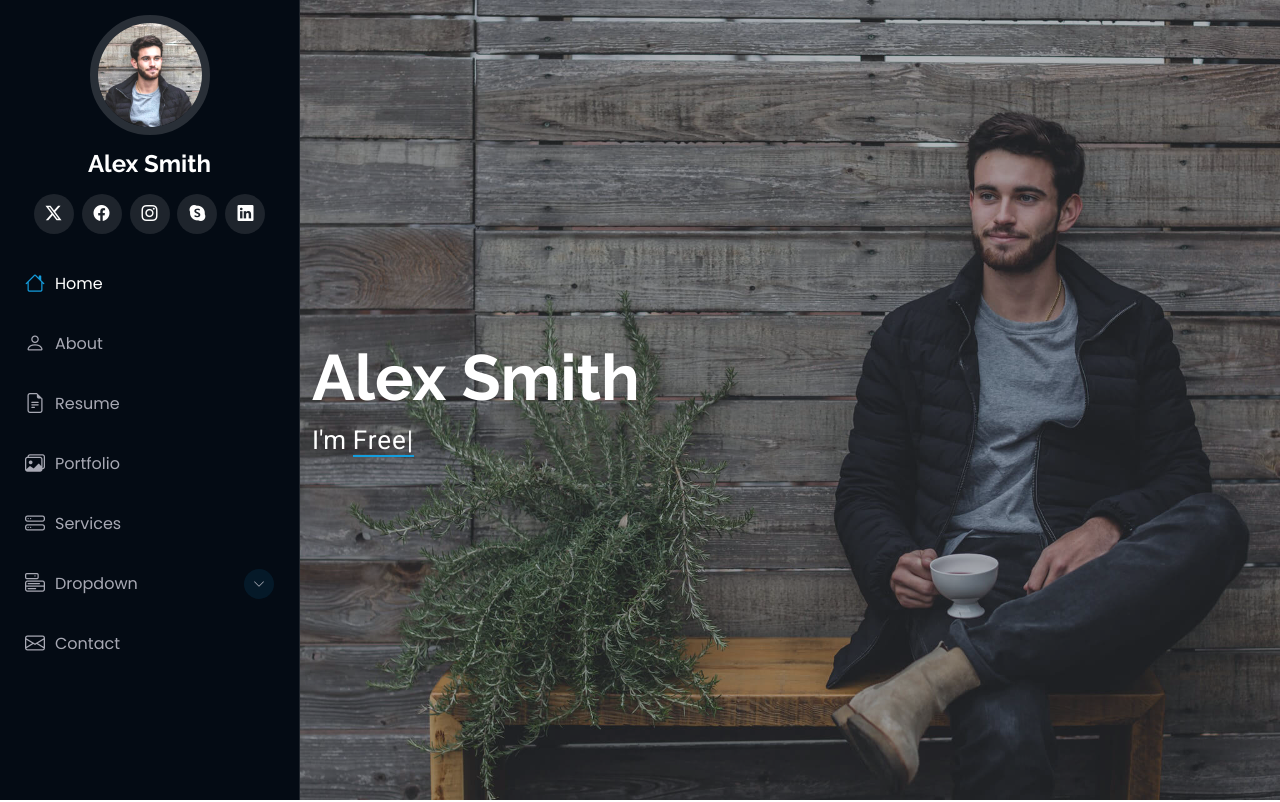
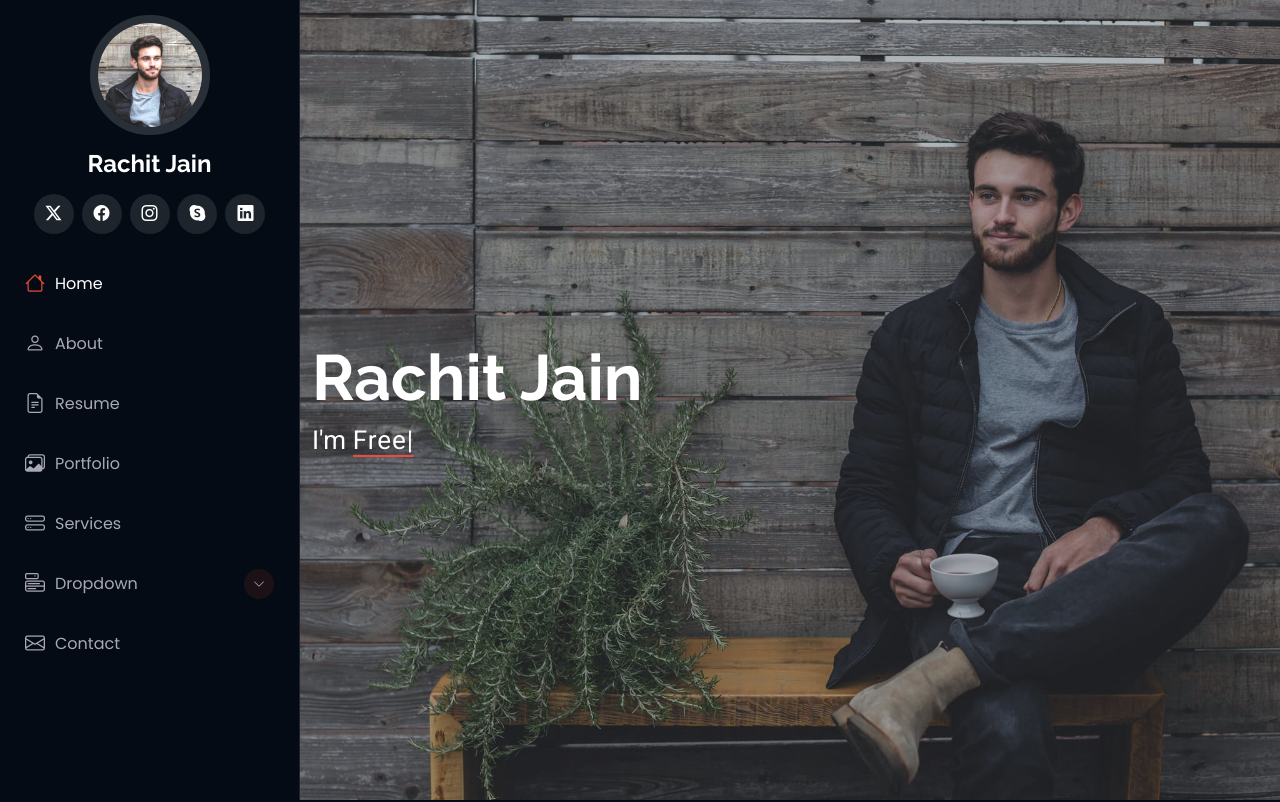
Before and after one commit to ProgrammerRachit1503/ProgrammerRachit1503.github.io, a plain HTML site: page index.html in a window 1280 px wide. Shown: the top 802 px of the page. Drawn offline with Linux system fonts and the light colour scheme.

Commit message:
Updated Info and color theme

```diff
--- a/assets/css/main.css
+++ b/assets/css/main.css
@@ -19,29 +19,32 @@
 
 /* Global Colors - The following color variables are used throughout the website. Updating them here will change the color scheme of the entire website */
 :root {
-  --background-color: #ffffff; /* Background color for the entire website, including individual sections */
-  --default-color: #272829; /* Default color used for the majority of the text content across the entire website */
-  --heading-color: #050d18; /* Color for headings, subheadings and title throughout the website */
-  --accent-color: #149ddd; /* Accent color that represents your brand on the website. It's used for buttons, links, and other elements that need to stand out */
-  --surface-color: #ffffff; /* The surface color is used as a background of boxed elements within sections, such as cards, icon boxes, or other elements that require a visual separation from the global background. */
-  --contrast-color: #ffffff; /* Contrast color for text, ensuring readability against backgrounds of accent, heading, or default colors. */
+  --background-color: #040b14; /* A deep navy blue, acts as the main dark background */
+  --default-color: #ffffff; /* White text for high readability on the dark background */
+  --heading-color: #ffffff; /* White for all headings and titles */
+  --accent-color: #e74c3c; /* A strong red for all links, buttons, and highlights */
+  --surface-color: #151f2b; /* A slightly lighter dark color for cards and boxed elements */
+  --contrast-color: #ffffff; /* White text to be used on top of accent-colored elements */
 }
 
 /* Nav Menu Colors - The following color variables are used specifically for the navigation menu. They are separate from the global colors to allow for more customization options */
 :root {
-  --nav-color: #a8a9b4;  /* The default color of the main navmenu links */
-  --nav-hover-color: #ffffff; /* Applied to main navmenu links when they are hovered over or active */
-  --nav-mobile-background-color: #040b14; /* Used as the background color for mobile navigation menu */
-  --nav-dropdown-background-color: #040b14; /* Used as the background color for dropdown items that appear when hovering over primary navigation items */
-  --nav-dropdown-color: #a8a9b4; /* Used for navigation links of the dropdown items in the navigation menu. */
-  --nav-dropdown-hover-color: #ffffff; /* Similar to --nav-hover-color, this color is applied to dropdown navigation links when they are hovered over. */
+  --nav-color: #a8a9b4;  /* A soft gray for default navigation links */
+  --nav-hover-color: #ffffff; /* Bright white for active or hovered navigation links */
+  --nav-mobile-background-color: #040b14; /* Retains the dark theme for mobile navigation */
+  --nav-dropdown-background-color: #040b14; /* Retains the dark theme for dropdowns */
+  --nav-dropdown-color: #a8a9b4; /* Soft gray for dropdown links */
+  --nav-dropdown-hover-color: #ffffff; /* Bright white for hovered dropdown links */
 }
 
-/* Color Presets - These classes override global colors when applied to any section or element, providing reuse of the sam color scheme. */
+/* Color Presets - These classes override global colors when applied to any section or element, providing reuse of the same color scheme. */
 
 .light-background {
   --background-color: #f4fafd;
+  --default-color: #272829;
+  --heading-color: #050d18;
   --surface-color: #ffffff;
+  --contrast-color: #272829;
 }
 
 .dark-background {
--- a/index.html
+++ b/index.html
@@ -48,7 +48,7 @@
     <a href="index.html" class="logo d-flex align-items-center justify-content-center">
       <!-- Uncomment the line below if you also wish to use an image logo -->
       <!-- <img src="assets/img/logo.png" alt=""> -->
-      <h1 class="sitename">Alex Smith</h1>
+      <h1 class="sitename">Rachit Jain</h1>
     </a>
 
     <div class="social-links text-center">
@@ -97,7 +97,7 @@
       <img src="assets/img/hero-bg.jpg" alt="" data-aos="fade-in" class="">
 
       <div class="container" data-aos="fade-up" data-aos-delay="100">
-        <h2>Alex Smith</h2>
+        <h2>Rachit Jain</h2>
         <p>I'm <span class="typed" data-typed-items="Designer, Developer, Freelancer, Photographer">Designer</span><span class="typed-cursor typed-cursor--blink" aria-hidden="true"></span><span class="typed-cursor typed-cursor--blink" aria-hidden="true"></span></p>
       </div>
 
```
Also changed, not shown: portfolio-details.html (+1 -1 lines), service-details.html (+1 -1 lines), starter-page.html (+1 -1 lines).
